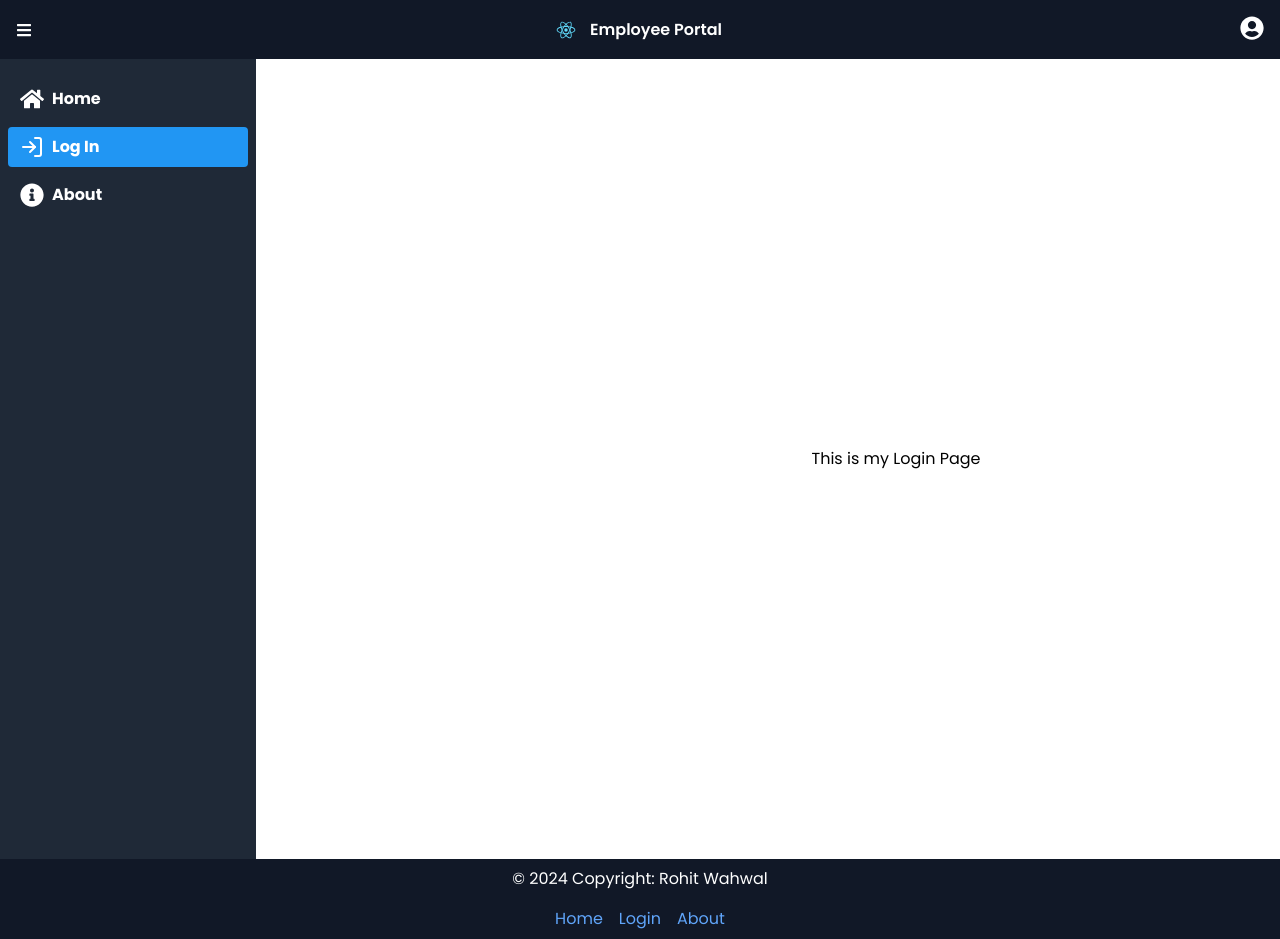
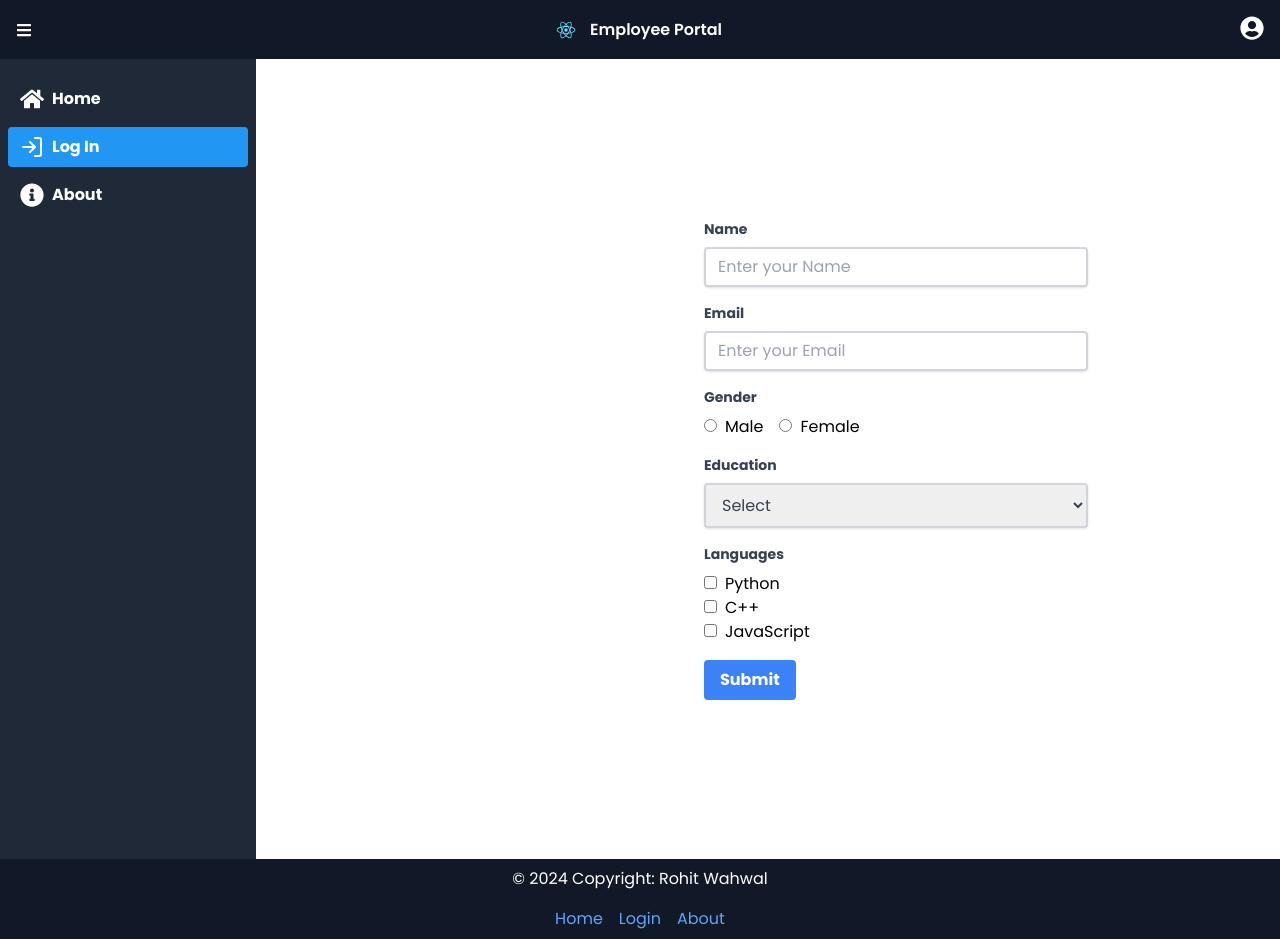
Before and after one commit to rohit-wonderbiz/my-tailwind-react-app, a React (Create React App) app: page /login in a window 1280 px wide. Built offline with nearby package versions, Linux system fonts and the light colour scheme.

Commit message:
added form and validations

```diff
--- a/src/components/LoginComponent.tsx
+++ b/src/components/LoginComponent.tsx
@@ -1,4 +1,4 @@
-import React from "react";
+import React, { useState } from "react";
 
 interface NavbarProps {
   sidebarToggle: boolean;
@@ -9,13 +9,235 @@ const LoginComponent: React.FC<NavbarProps> = ({
   sidebarToggle,
   setSidebarToggle,
 }) => {
+  const [name, setName] = useState("");
+  const [email, setEmail] = useState("");
+  const [gender, setGender] = useState("");
+  const [education, setEducation] = useState("");
+  const [languages, setLanguages] = useState<string[]>([]);
+  const [errors, setErrors] = useState({
+    name: "",
+    email: "",
+    gender: "",
+    education: "",
+    languages: "",
+  });
+
+  const validateForm = () => {
+    let formErrors = {
+      name: "",
+      email: "",
+      gender: "",
+      education: "",
+      languages: "",
+    };
+
+    if (!name) {
+      formErrors.name = "Name is required.";
+    }
+
+    const emailRegex = /^[^\s@]+@[^\s@]+\.[^\s@]+$/;
+    if (!email || !emailRegex.test(email)) {
+      formErrors.email = "Invalid email address.";
+    }
+
+    if (!gender) {
+      formErrors.gender = "Gender is required.";
+    }
+
+    if (!education) {
+      formErrors.education = "Education is required.";
+    }
+
+    if (languages.length === 0) {
+      formErrors.languages = "At least one language must be selected.";
+    }
+
+    setErrors(formErrors);
+
+    return Object.values(formErrors).every((error) => error === "");
+  };
+
+  const handleSubmit = (event: React.FormEvent) => {
+    event.preventDefault();
+    if (validateForm()) {
+      alert("Form submitted successfully!");
+    }
+  };
+
+  const handleLanguageChange = (event: React.ChangeEvent<HTMLInputElement>) => {
+    const value = event.target.value;
+    setLanguages((prevLanguages) =>
+      prevLanguages.includes(value)
+        ? prevLanguages.filter((language) => language !== value)
+        : [...prevLanguages, value]
+    );
+  };
+
+  const getInputBorderColor = (fieldValue: string, fieldError: string) => {
+    if (fieldError) return "border-red-500 border-2";
+    if (fieldValue) return "border-green-500 border-2";
+    return "border-gray-300 border-2";
+  };
+
   return (
     <div
       className={`${
         sidebarToggle ? "ml-16" : "ml-64"
       } flex-1 flex items-center justify-center transition-all duration-300 ease-in-out min-h-screen`}
     >
-      <h1>This is my Login Page</h1>
+      <form className="w-full max-w-sm" onSubmit={handleSubmit}>
+        <div className="mb-4">
+          <label
+            className="block text-gray-700 text-sm font-bold mb-2"
+            htmlFor="name"
+          >
+            Name
+          </label>
+          <input
+            type="text"
+            id="name"
+            placeholder="Enter your Name"
+            value={name}
+            onChange={(e) => setName(e.target.value)}
+            className={`shadow appearance-none border ${getInputBorderColor(
+              name,
+              errors.name
+            )} rounded w-full py-2 px-3 text-gray-700 leading-tight focus:outline-none focus:shadow-outline`}
+          />
+          {errors.name && (
+            <p className="text-red-500 text-xs mt-2">{errors.name}</p>
+          )}
+        </div>
+        <div className="mb-4">
+          <label
+            className="block text-gray-700 text-sm font-bold mb-2"
+            htmlFor="email"
+          >
+            Email
+          </label>
+          <input
+            type="email"
+            id="email"
+            placeholder="Enter your Email"
+            value={email}
+            onChange={(e) => setEmail(e.target.value)}
+            className={`shadow appearance-none border ${getInputBorderColor(
+              email,
+              errors.email
+            )} rounded w-full py-2 px-3 text-gray-700 leading-tight focus:outline-none focus:shadow-outline`}
+          />
+          {errors.email && (
+            <p className="text-red-500 text-xs mt-2">{errors.email}</p>
+          )}
+        </div>
+        <div className="mb-4">
+          <label className="block text-gray-700 text-sm font-bold mb-2">
+            Gender
+          </label>
+          <div>
+            <label className="mr-4">
+              <input
+                type="radio"
+                name="gender"
+                value="male"
+                checked={gender === "male"}
+                onChange={(e) => setGender(e.target.value)}
+                className="mr-2"
+              />
+              Male
+            </label>
+            <label>
+              <input
+                type="radio"
+                name="gender"
+                value="female"
+                checked={gender === "female"}
+                onChange={(e) => setGender(e.target.value)}
+                className="mr-2"
+              />
+              Female
+            </label>
+          </div>
+          {errors.gender && (
+            <p className="text-red-500 text-xs mt-2">{errors.gender}</p>
+          )}
+        </div>
+        <div className="mb-4">
+          <label
+            className="block text-gray-700 text-sm font-bold mb-2"
+            htmlFor="education"
+          >
+            Education
+          </label>
+          <select
+            id="education"
+            value={education}
+            onChange={(e) => setEducation(e.target.value)}
+            className={`shadow border ${getInputBorderColor(
+              education,
+              errors.education
+            )} rounded w-full py-2 px-3 text-gray-700 leading-tight focus:outline-none focus:shadow-outline`}
+          >
+            <option value="">Select</option>
+            <option value="hsc">HSC</option>
+            <option value="ssc">SSC</option>
+          </select>
+          {errors.education && (
+            <p className="text-red-500 text-xs mt-2">{errors.education}</p>
+          )}
+        </div>
+        <div className="mb-4">
+          <label className="block text-gray-700 text-sm font-bold mb-2">
+            Languages
+          </label>
+          <div>
+            <label className="block">
+              <input
+                type="checkbox"
+                name="languages"
+                value="python"
+                checked={languages.includes("python")}
+                onChange={handleLanguageChange}
+                className="mr-2"
+              />
+              Python
+            </label>
+            <label className="block">
+              <input
+                type="checkbox"
+                name="languages"
+                value="c++"
+                checked={languages.includes("c++")}
+                onChange={handleLanguageChange}
+                className="mr-2"
+              />
+              C++
+            </label>
+            <label className="block">
+              <input
+                type="checkbox"
+                name="languages"
+                value="javascript"
+                checked={languages.includes("javascript")}
+                onChange={handleLanguageChange}
+                className="mr-2"
+              />
+              JavaScript
+            </label>
+          </div>
+          {errors.languages && (
+            <p className="text-red-500 text-xs mt-2">{errors.languages}</p>
+          )}
+        </div>
+        <div className="flex items-center justify-between">
+          <button
+            type="submit"
+            className="bg-blue-500 hover:bg-blue-700 text-white font-bold py-2 px-4 rounded focus:outline-none focus:shadow-outline"
+          >
+            Submit
+          </button>
+        </div>
+      </form>
     </div>
   );
 };
```
